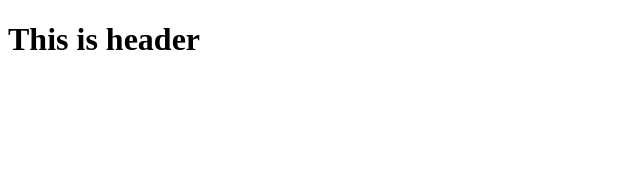
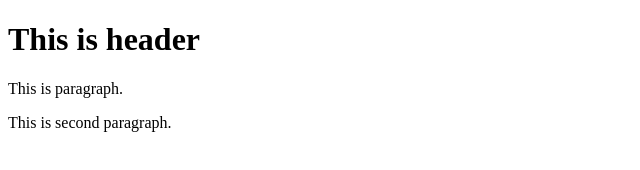
Before and after one commit to rohitroy-github/git-test, a plain HTML site: page index.html in a window 1280 px wide. Shown: the whole page, without its empty margins (0-640 px from the left). Drawn offline with Linux system fonts and the light colour scheme.

Commit message:
third commit

```diff
--- a/index.html
+++ b/index.html
@@ -4,5 +4,7 @@
     </head>
     <body>
         <h1>This is header</h1>
+        <p>This is paragraph.</p>
+        <p>This is second paragraph.</p>
     </body>
 </html>
```
